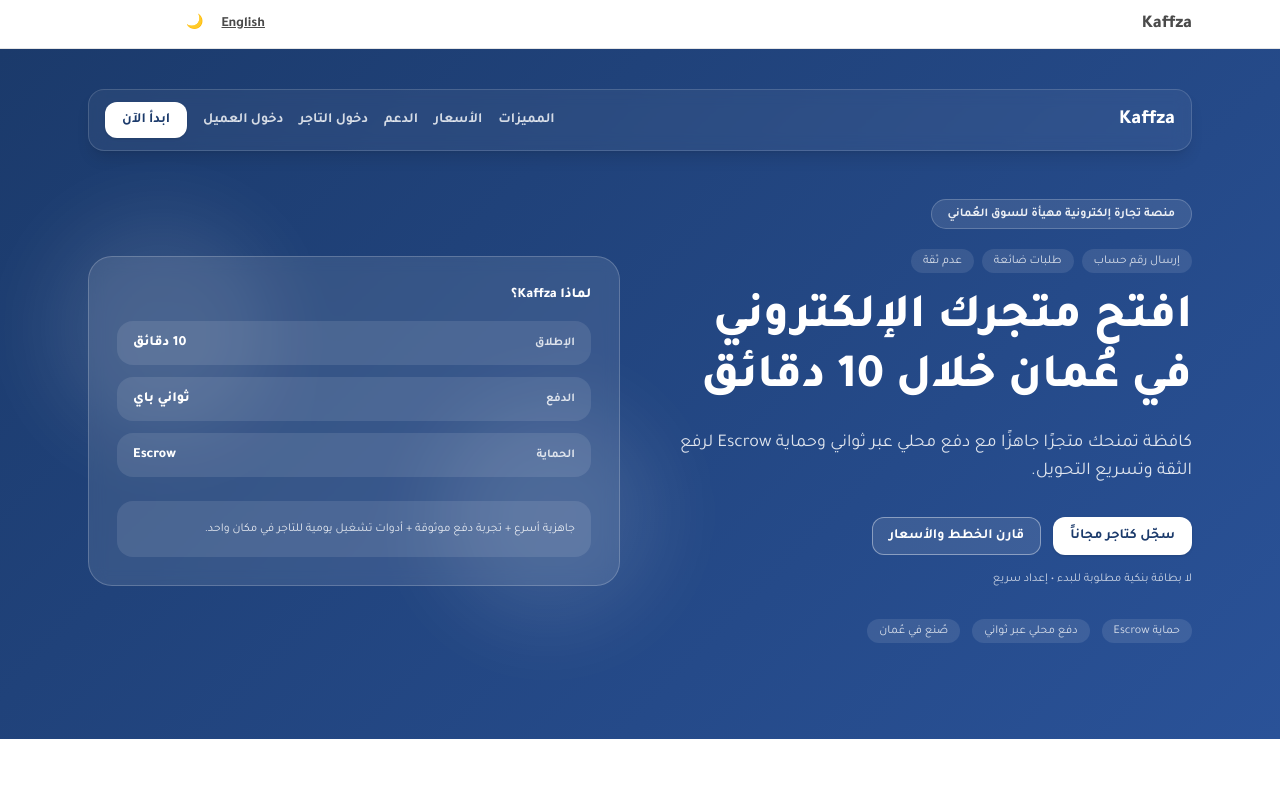
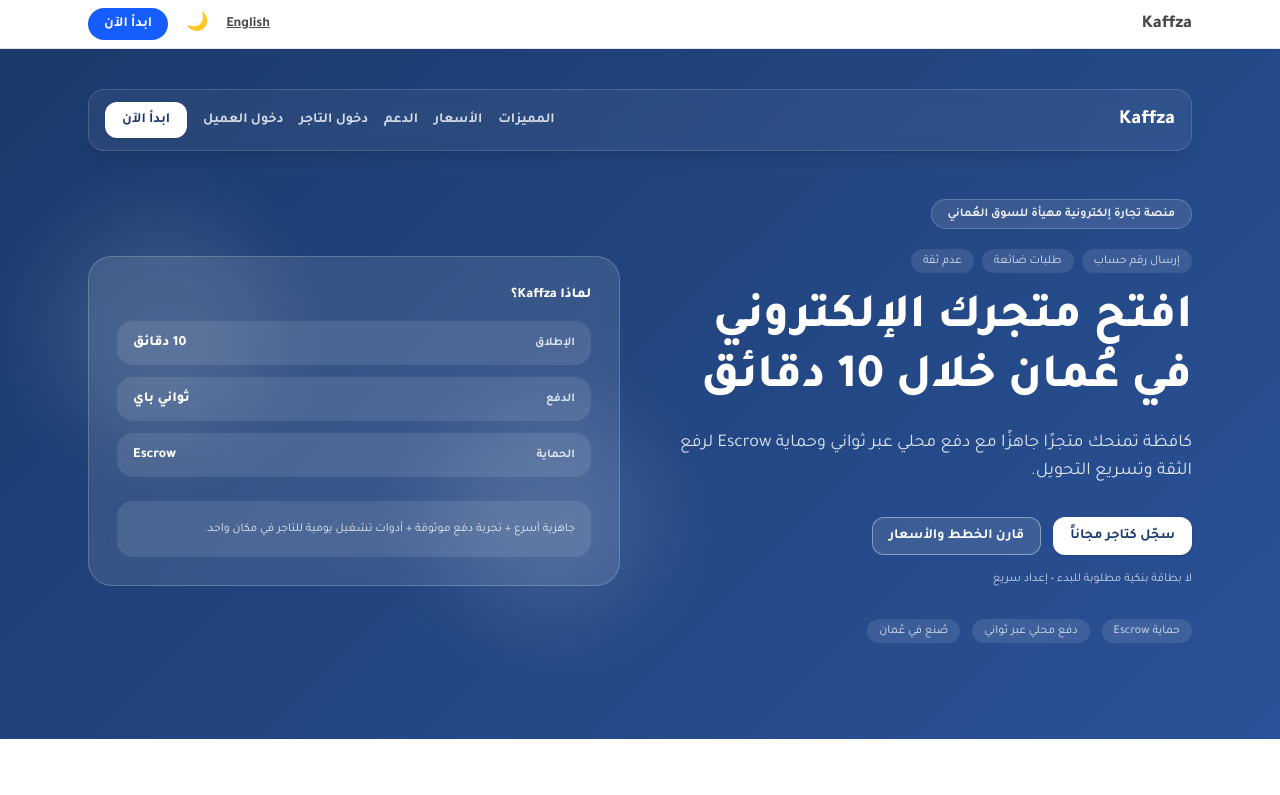
Before and after one commit to ramanty/Kaffza-Web, a Next.js app in the folder apps/web/: page / in a window 1280 px wide. Shown: the top 795 px of the page. Built offline with nearby package versions, Linux system fonts and the light colour scheme; no server answers.

Commit message:
fix: restore start button UI and add missing theme toggle

```diff
--- a/apps/web/src/components/SiteTopBar.tsx
+++ b/apps/web/src/components/SiteTopBar.tsx
@@ -6,7 +6,7 @@ import { usePathname } from 'next/navigation';
 import { getPlanCartCount } from '../lib/plan-cart';
 import { api } from '../lib/api';
 import { authHeader } from '../lib/auth';
-import { ThemeToggle } from './ThemeToggle';
+import { useTheme } from 'next-themes';
 
 function buildLocalizedPath(pathname: string) {
   const protectedOnly = ['/dashboard', '/admin', '/account', '/merchant', '/onboarding'];
@@ -20,6 +20,26 @@ function buildLocalizedPath(pathname: string) {
     return stripped || '/';
   }
   return pathname === '/' ? '/en' : `/en${pathname}`;
+}
+
+function ThemeToggle() {
+  const [mounted, setMounted] = useState(false);
+  const { theme, setTheme } = useTheme();
+
+  useEffect(() => setMounted(true), []);
+
+  if (!mounted) return <div className="w-8 h-8 rounded-full bg-black/5 dark:bg-white/10 animate-pulse" />;
+
+  return (
+    <button
+      onClick={() => setTheme(theme === 'dark' ? 'light' : 'dark')}
+      className="p-1.5 rounded-full hover:bg-black/5 dark:hover:bg-white/10 transition-colors text-lg"
+      aria-label="Toggle Theme"
+      title="تبديل الوضع الليلي"
+    >
+      {theme === 'dark' ? '☀️' : '🌙'}
+    </button>
+  );
 }
 
 export function SiteTopBar() {
@@ -98,15 +118,15 @@ export function SiteTopBar() {
 
           {userState.loaded ? (
             userState.hasStore ? (
-              <Link href={isEn ? '/en/dashboard' : '/dashboard'} className="bg-kaffza-primary text-white px-4 py-1.5 rounded-full font-bold text-sm">
+              <Link href={isEn ? '/en/dashboard' : '/dashboard'} className="bg-blue-600 hover:bg-blue-700 text-white font-bold py-1.5 px-4 rounded-full transition-colors">
                 {isEn ? 'Dashboard' : 'لوحة التحكم'}
               </Link>
             ) : userState.loggedIn ? (
-              <Link href={isEn ? '/en/onboarding' : '/onboarding'} className="bg-kaffza-primary text-white px-4 py-1.5 rounded-full font-bold text-sm">
+              <Link href={isEn ? '/en/onboarding' : '/onboarding'} className="bg-blue-600 hover:bg-blue-700 text-white font-bold py-1.5 px-4 rounded-full transition-colors">
                 {isEn ? 'Open Your Store' : 'افتح متجرك'}
               </Link>
             ) : (
-              <Link href={isEn ? '/en/merchant/login' : '/merchant/login'} className="bg-kaffza-primary text-white px-4 py-1.5 rounded-full font-bold text-sm">
+              <Link href={isEn ? '/en/merchant/login' : '/merchant/login'} className="bg-blue-600 hover:bg-blue-700 text-white font-bold py-1.5 px-4 rounded-full transition-colors">
                 {isEn ? 'Start Now' : 'ابدأ الآن'}
               </Link>
             )
```
